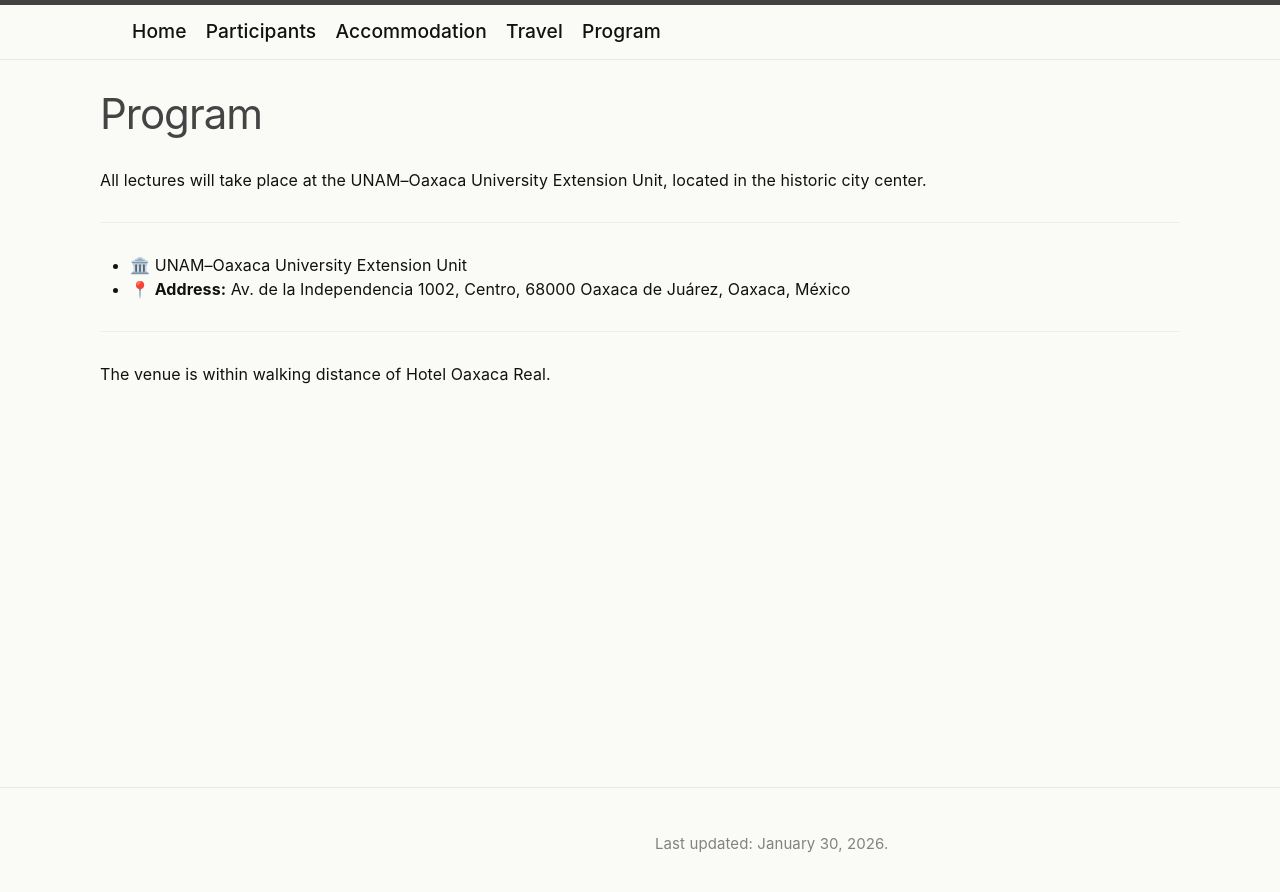
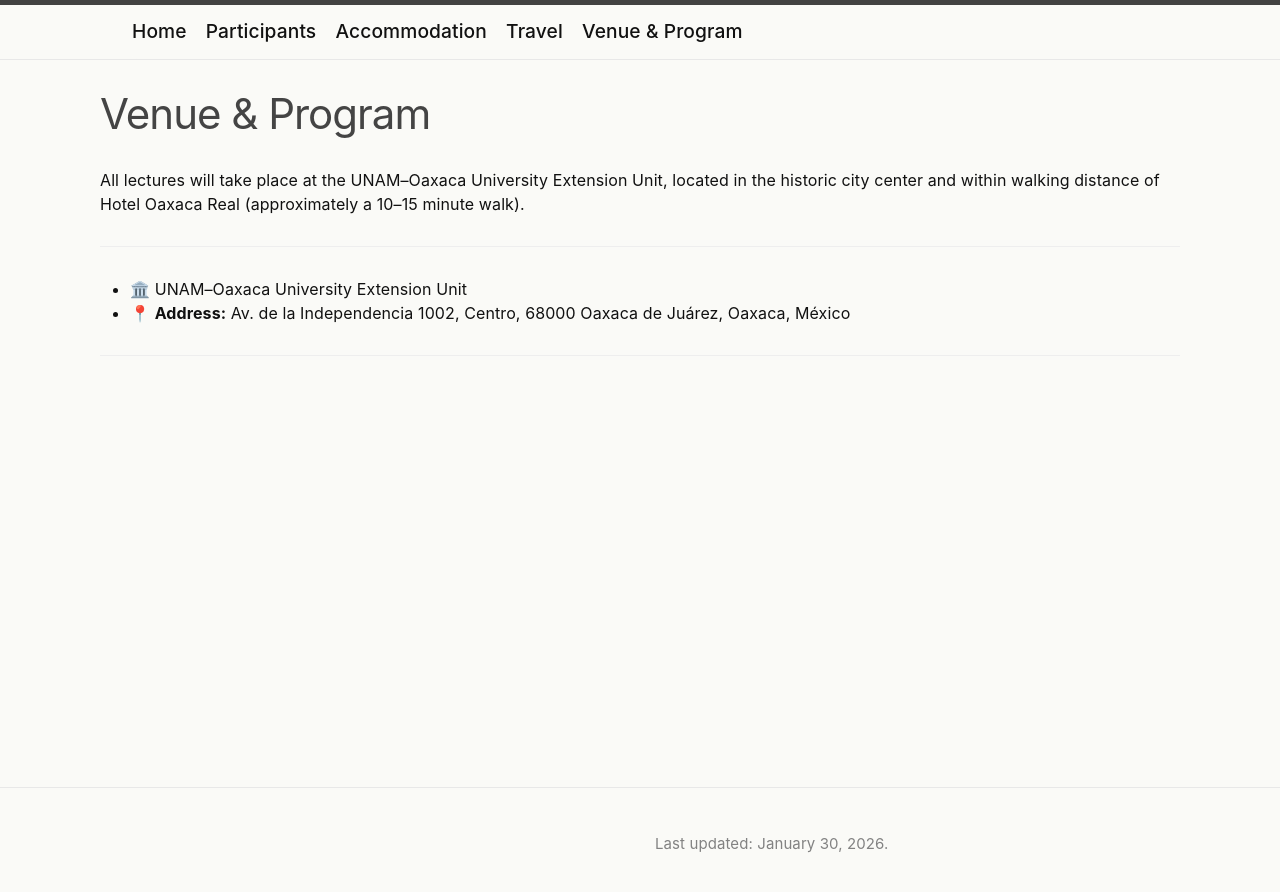
Before and after one commit to celmechcongress2026/celmechcongress2026.github.io, a Jekyll site: the page built from program.md, in a window 1280 px wide. Shown: the top 892 px of the page. Built offline with Jekyll 4.4.1, drawn with Linux system fonts in a browser that asks for light colours.

Commit message:
Update program.md

```diff
--- a/program.md
+++ b/program.md
@@ -1,15 +1,13 @@
 ---
-title: Program
+title: Venue & Program
 layout: page
 permalink: /program/
 ---
 
-All lectures will take place at the UNAM–Oaxaca University Extension Unit, located in the historic city center.
+All lectures will take place at the UNAM–Oaxaca University Extension Unit, located in the historic city center and within walking distance of Hotel Oaxaca Real (approximately a 10–15 minute walk).
 
 ---
 - 🏛️ UNAM–Oaxaca University Extension Unit
 - 📍 **Address:** Av. de la Independencia 1002, Centro, 68000 Oaxaca de Juárez, Oaxaca, México
 
 ---
-
-The venue is within walking distance of Hotel Oaxaca Real.
```
